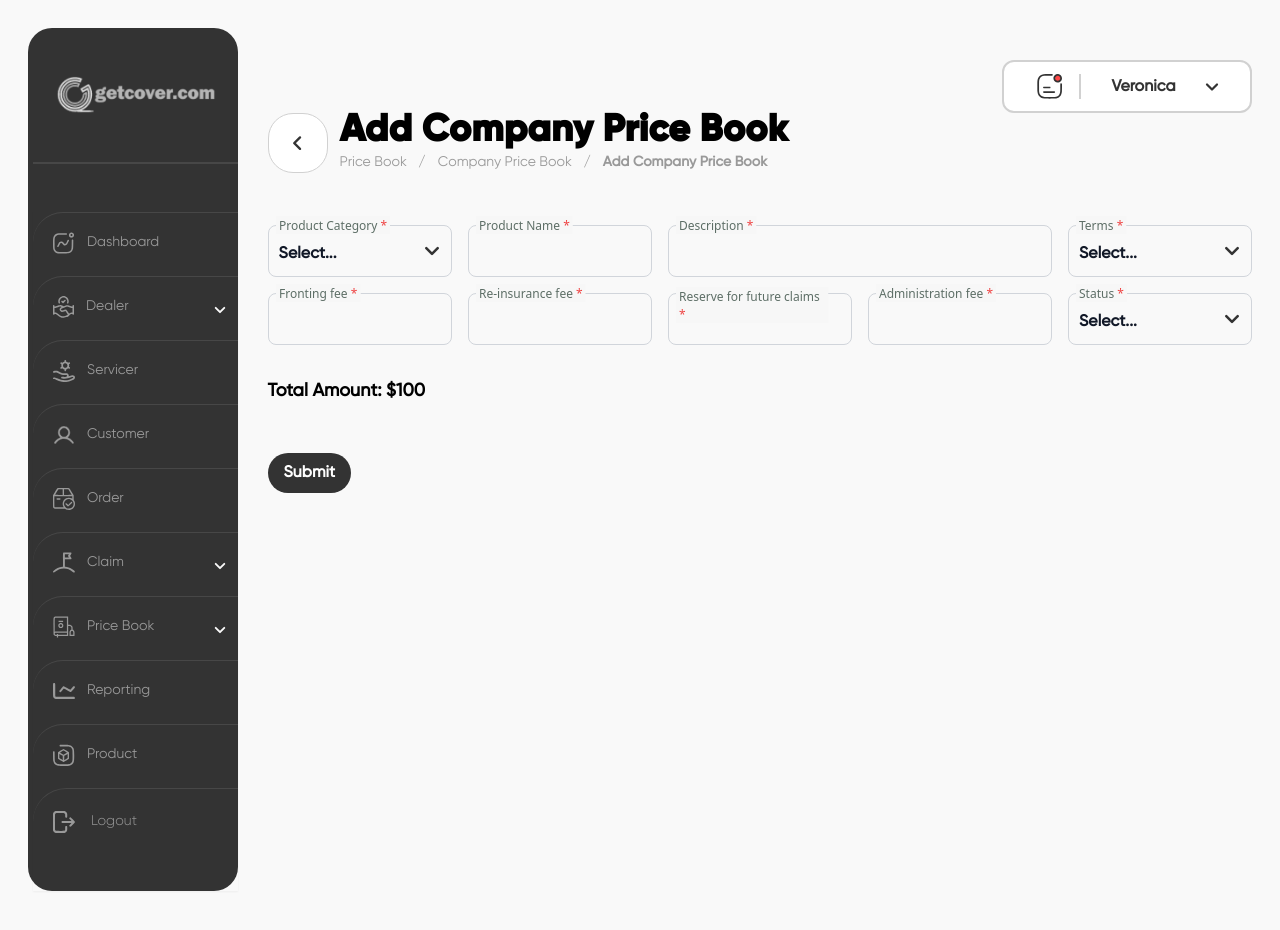
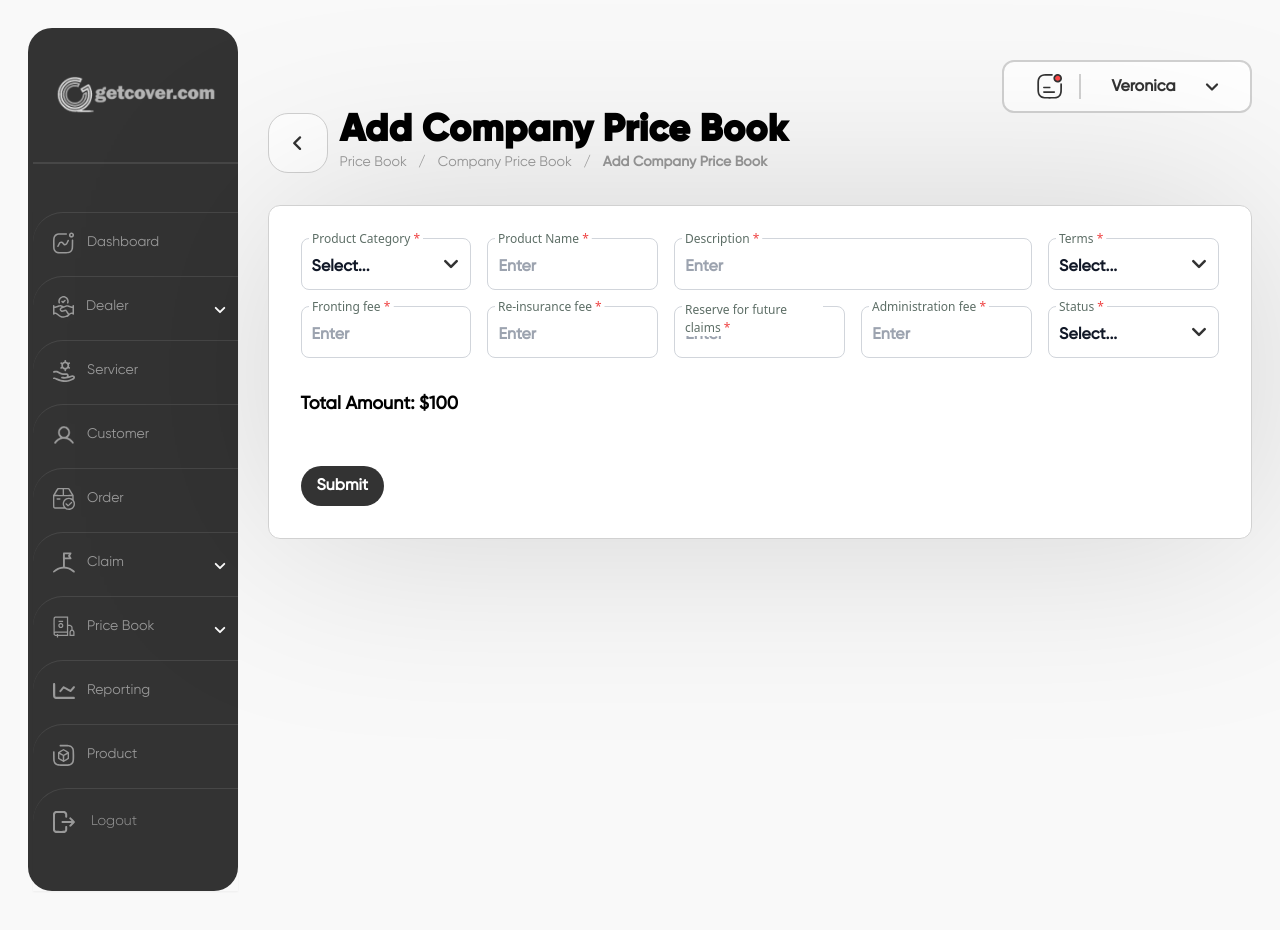
Before and after one commit to webdeveloper510/Get-cover-frontend, a React (Create React App) app: page /addCompanyPriceBook in a window 1280 px wide. Shown: the top 930 px of the page. Built offline with nearby package versions, Linux system fonts and the light colour scheme; sample sign-in values are in the browser's storage.

Commit message:
Working on issues

```diff
--- a/src/common/input.js
+++ b/src/common/input.js
@@ -14,6 +14,7 @@ const Input = ({
   className,
   className1,
   disabled,
+  placeholder,
 }) => {
   console.log(error);
   const handleWheelCapture = (event) => {
@@ -67,7 +68,7 @@ const Input = ({
           className={`block px-2.5 pb-2.5 pt-4 w-full text-base font-semibold bg-transparent rounded-lg border-[1px] border-gray-300 appearance-none peer ${className1} ${
             error ? "border-[red]" : " border-gray-300 "
           } ${disabled ? "text-[#5D6E66]" : "text-light-black"}`}
-          // placeholder={placeholder}
+          placeholder={placeholder}
           onChange={onChange}
           disabled={disabled}
           onWheel={(e) => e.preventDefault()}
--- a/src/pages/auth/login.js
+++ b/src/pages/auth/login.js
@@ -85,7 +85,7 @@ function Login() {
                     type="email"
                     name="email"
                     label="Email"
-                    placeholder="Email"
+                    placeholder=""
                     value={formik.values.email}
                     onChange={formik.handleChange}
                     onBlur={formik.handleBlur}
--- a/src/pages/dashboard/Price-Book/AddCompanyPriceBook.js
+++ b/src/pages/dashboard/Price-Book/AddCompanyPriceBook.js
@@ -46,7 +46,7 @@ function AddCompanyPriceBook() {
       <div className='my-8 ml-3'>
         <Headbar/>
         <div className='flex'>
-        <Link to={'/companyPriceBook'} className='h-[60px] w-[60px] flex border-[1px] bg-[#fff] border-[#D1D1D1] rounded-[25px]'>
+        <Link to={'/companyPriceBook'} className='h-[60px] w-[60px] flex border-[1px] bg-[#fff] border-[#D1D1D1] rounded-[20px]'>
           <img src={BackImage} className='m-auto my-auto self-center bg-white' alt='BackImage'/> </Link>
           <div className='pl-3'>
             <p className='font-ExtraBold text-[38px] leading-9 mb-[3px]'>Add Company Price Book</p>
@@ -61,47 +61,47 @@ function AddCompanyPriceBook() {
         {/* Form Start */}
 
         <form className='mt-8'>
-          <div className='py-5'>
+          <div className='px-8 py-8 drop-shadow-4xl bg-white border-[1px] border-[#D1D1D1]  rounded-xl'>
           <Grid className='!grid-cols-5'>
                   <div className='col-span-1'>
                        <Select label="Product Category "
                         options={country}
                         required={true}
-                        className="!bg-[#f7f7f7]"
+                        className="!bg-[#fff]"
                         selectedValue={selectedValue}
                         onChange={handleSelectChange}/>
                   </div>
                   <div className='col-span-1'>
-                  <Input type='text' name='Position' className="!bg-[#f7f7f7]" label='Product Name ' required={true} placeholder='Enter' />
+                  <Input type='text' name='Position' className="!bg-[#fff]" label='Product Name ' required={true} placeholder='Enter' />
                   </div>
                   <div className='col-span-2'>
-                  <Input type='text' name='Position' className="!bg-[#f7f7f7]" label='Description ' required={true} placeholder='Enter' />
+                  <Input type='text' name='Position' className="!bg-[#fff]" label='Description ' required={true} placeholder='Enter' />
                   </div>
                   <div className='col-span-1'>
                   <Select label="Terms"
                         options={city}
                         required={true}
-                        className="!bg-[#f7f7f7]"
+                        className="!bg-[#fff]"
                         selectedValue={selectedProduct}
                         onChange={handleSelectChange1}/>
                   </div>
                   <div className='col-span-1'>
-                      <Input type='number' name='Position' className="!bg-[#f7f7f7]" label='Fronting fee ' required={true} placeholder='Enter' />
+                      <Input type='number' name='Position' className="!bg-[#fff]" label='Fronting fee ' required={true} placeholder='Enter' />
                   </div>
                   <div className='col-span-1'>
-                  <Input type='number' name='Position' className="!bg-[#f7f7f7]" label='Re-insurance fee ' required={true} placeholder='Enter' />
+                  <Input type='number' name='Position' className="!bg-[#fff]" label='Re-insurance fee ' required={true} placeholder='Enter' />
                   </div>
                   <div className='col-span-1'>
-                      <Input type='number' name='Retail' className="!bg-[#f7f7f7] w-[110%]" label='Reserve for future claims' required={true} placeholder='Enter' />
+                      <Input type='number' name='Retail' className="!bg-[#fff] w-[110%]" label='Reserve for future claims' required={true} placeholder='Enter' />
                   </div>
                   <div className='col-span-1'>
-                      <Input type='number' name='Retail' className="!bg-[#f7f7f7]" label='Administration fee' required={true} placeholder='Enter' />
+                      <Input type='number' name='Retail' className="!bg-[#fff]" label='Administration fee' required={true} placeholder='Enter' />
                   </div>
                   <div className='col-span-1'>
                       <Select label="Status"
                         options={city}
                         required={true}
-                        className="!bg-[#f7f7f7]"
+                        className="!bg-[#fff]"
                         selectedValue={selectedProduct}
                         onChange={handleSelectChange1}/>
                   </div>
--- a/src/pages/dashboard/Price-Book/addCategory.js
+++ b/src/pages/dashboard/Price-Book/addCategory.js
@@ -65,7 +65,7 @@ function AddCategory() {
     <div className='my-8 ml-3'>
       <Headbar />
       <div className='flex'>
-        <Link to={'/category'} className='h-[60px] w-[60px] flex border-[1px] bg-white border-[#D1D1D1] rounded-[25px]'>
+        <Link to={'/category'} className='h-[60px] w-[60px] flex border-[1px] bg-white border-[#D1D1D1] rounded-[20px]'>
           <img src={BackImage} className='m-auto my-auto self-center bg-white' alt='BackImage' /> </Link>
         <div className='pl-3'>
           <p className='font-ExtraBold text-[38px] leading-9 mb-[3px]'>Add New Category</p>
--- a/src/pages/dashboard/Price-Book/addDealerBook.js
+++ b/src/pages/dashboard/Price-Book/addDealerBook.js
@@ -46,7 +46,7 @@ function AddDealerBook() {
       <div className='my-8 ml-3'>
         <Headbar/>
         <div className='flex'>
-        <Link to={'/dealerList'} className='h-[60px] w-[60px] flex border-[1px] bg-white border-[#D1D1D1] rounded-[25px]'>
+        <Link to={'/dealerList'} className='h-[60px] w-[60px] flex border-[1px] bg-white border-[#D1D1D1] rounded-[20px]'>
            <img src={BackImage} className='m-auto my-auto self-center bg-white' alt='BackImage'/></Link>
           <div className='pl-3'>
             <p className='font-ExtraBold text-[38px] leading-9 mb-[3px]'>Add Dealer Book</p>
--- a/src/pages/dashboard/Price-Book/category.js
+++ b/src/pages/dashboard/Price-Book/category.js
@@ -141,7 +141,7 @@ function Category() {
         </div>
         <Button className="!bg-white flex self-center mb-4 rounded-xl ml-auto border-[1px] border-[#D1D1D1]" > <Link to={'/addCategory'} className='flex'> <img src={AddItem} className='self-center' alt='AddItem' /> <span className='text-black ml-3 text-[14px] font-semibold'>Add Category </span>  </Link></Button>
 
-        <div className='bg-white  border-[1px] border-[#D1D1D1] rounded-xl'>
+        <div className='bg-white  border-[1px] border-[#D1D1D1] rounded-xl '>
           <Grid className='!p-[26px] !pb-0'>
             <div className='col-span-7 self-center'>
               <p className='text-xl font-semibold'>Categories List</p>
@@ -150,7 +150,7 @@ function Category() {
               <div className='bg-[#F9F9F9] rounded-[30px] p-3 border-[1px] border-[#D1D1D1]'>
                 <Grid className='!grid-cols-6' >
                   <div className='col-span-5 self-center'>
-                    <Input name='CategoryName' type='text'  className='!text-[14px] !bg-[#f7f7f7]' className1="!text-[13px] !pt-2 !pb-1" label='Category Name' />
+                    <Input name='CategoryName' type='text'  className='!text-[14px] bg-white !bg-[#f7f7f7]' className1="!text-[13px] !pt-2 !pb-1 bg-white" label='' placeholder='Category Name' />
                   </div>
                   <div className='col-span-1 self-center'>
                     <img src={Search} className='cursor-pointer	' alt='Search' />
--- a/src/pages/dashboard/Price-Book/dealerList.js
+++ b/src/pages/dashboard/Price-Book/dealerList.js
@@ -23,8 +23,8 @@ function DealerPriceList() {
     console.log(`Selected action: ${action}`);
     // You can replace the console.log statement with the actual logic you want to perform
   };
-  const handleSelectChange1 = (e) => {
-    setSelectedProduct(e.target.value);
+  const handleSelectChange1 = (name, value) => {
+    setSelectedProduct(value);
   };
 
   const country = [
```
Also changed, not shown: src/pages/auth/dealerRegister.js (+20 -10 lines), src/sidebar/sidebar.js (+10 -3 lines).
